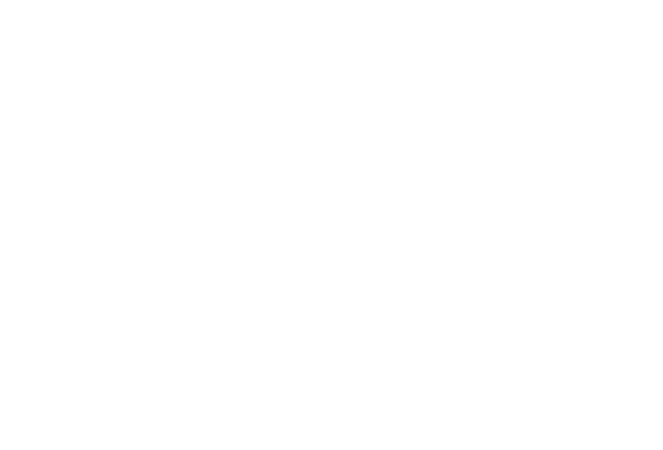
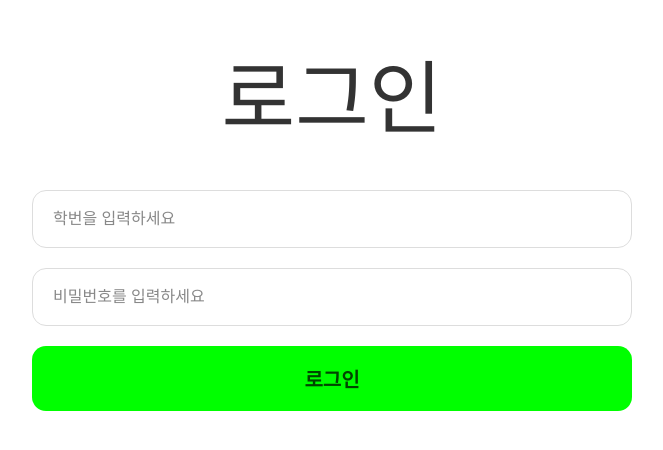
Before and after one commit to Ji-yoon1030/ToolsHomePage-FE, a React (Create React App) app: page /login in a window 1280 px wide. Before the commit this address had no page. Shown: the part 204-654 px from the top of the page, without its empty margins (308-971 px from the left). Built offline with nearby package versions, Linux system fonts and the light colour scheme.

Commit message:
fix, 로그인 api 수정

```diff
--- a/src/App.js
+++ b/src/App.js
@@ -4,6 +4,7 @@
 import MainPage from "./pages/main";
 import Navbar from "./component/Navbar";
 import SignUp from "./pages/signup";
+import Login from "./pages/login";
 import ProfilePage from "./pages/profile";
 import NotificationBoard from "./pages/notification";
 
@@ -18,7 +19,7 @@
       <Routes>
         <Route path="/" element={<MainPage />} />
         <Route path="/signup" element={<SignUp />} />
-        {/* <Route path="/login" element={<SignUp />} /> */}
+        <Route path="/login" element={<Login />} />
 
         {/* 아래는 예시용, 실제 페이지 컴포넌트가 있으면 교체 */}
 
--- a/src/Login.css
+++ /dev/null
@@ -1,58 +0,0 @@
-body {
-  margin: 0;
-  padding: 0;
-  font-family: 'Noto Sans KR', sans-serif;
-  background-color: #ffffff;
-}
-
-.login-wrapper {
-  height: 100vh;
-  display: flex;
-  flex-direction: column;
-  justify-content: center;
-  align-items: center;
-}
-
-.login-title {
-  font-size: 80px;
-  font-weight: 500;
-  color: #333333;
-  margin-bottom: 40px;
-}
-
-.login-box {
-  display: flex;
-  flex-direction: column;
-  gap: 20px;
-  width: 600px;
-  max-width: 90%;
-}
-
-.login-input {
-  height: 56px;
-  padding: 0 20px;
-  font-size: 16px;
-  border: 1px solid #ddd;
-  border-radius: 14px;
-  outline: none;
-}
-
-.login-input::placeholder {
-  color: #888888;
-}
-
-.login-button {
-  height: 65px;
-  background-color: #00ff00;
-  color: #004400;
-  font-size: 20px;
-  font-weight: bold;
-  border: none;
-  border-radius: 14px;
-  cursor: pointer;
-  transition: background-color 0.3s ease;
-}
-
-.login-button:hover {
-  background-color: #00e600;
-}
--- a/src/api/auth.js
+++ b/src/api/auth.js
@@ -2,7 +2,7 @@
 export async function sendEmailVerificationCode(email) {
   try {
     const response = await fetch(
-      `http://10.50.46.255:8080/tools/auth/email/verify?email=${encodeURIComponent(
+      `http://10.50.47.255:8080/tools/auth/email/verify?email=${encodeURIComponent(
         email
       )}`,
       {
@@ -29,7 +29,7 @@
 // 2. 회원가입 API (변경 없음)
 export async function signup({ studentId, name, email, password }) {
   const response = await fetch(
-    "http://10.50.46.255:8080/tools/members/signup",
+    "http://10.50.47.255:8080/tools/members/signup",
     {
       method: "POST",
       headers: {
@@ -50,7 +50,7 @@
 // 3. 인증번호 확인 API (변경 없음)
 export async function verifyEmailCode({ email, code }) {
   const response = await fetch(
-    "http://10.50.46.255:8080/tools/auth/email/confirm",
+    "http://10.50.47.255:8080/tools/auth/email/confirm",
     {
       method: "POST",
       headers: {
@@ -70,7 +70,7 @@
 
 // 로그인 API
 export async function login({ studentId, password }) {
-  const response = await fetch("http://10.50.46.255:8080/tools/login", {
+  const response = await fetch("http://10.50.46.222:8080/tools/auth/login", {
     method: "POST",
     headers: {
       "Content-Type": "application/json",
--- a/src/css/pages/login.css
+++ b/src/css/pages/login.css
@@ -0,0 +1,58 @@
+body {
+  margin: 0;
+  padding: 0;
+  font-family: "Noto Sans KR", sans-serif;
+  background-color: #ffffff;
+}
+
+.login-wrapper {
+  height: 100vh;
+  display: flex;
+  flex-direction: column;
+  justify-content: center;
+  align-items: center;
+}
+
+.login-title {
+  font-size: 80px;
+  font-weight: 500;
+  color: #333333;
+  margin-bottom: 40px;
+}
+
+.login-box {
+  display: flex;
+  flex-direction: column;
+  gap: 20px;
+  width: 600px;
+  max-width: 90%;
+}
+
+.login-input {
+  height: 56px;
+  padding: 0 20px;
+  font-size: 16px;
+  border: 1px solid #ddd;
+  border-radius: 14px;
+  outline: none;
+}
+
+.login-input::placeholder {
+  color: #888888;
+}
+
+.login-button {
+  height: 65px;
+  background-color: #00ff00;
+  color: #004400;
+  font-size: 20px;
+  font-weight: bold;
+  border: none;
+  border-radius: 14px;
+  cursor: pointer;
+  transition: background-color 0.3s ease;
+}
+
+.login-button:hover {
+  background-color: #00e600;
+}
--- a/src/pages/login.js
+++ b/src/pages/login.js
@@ -0,0 +1,77 @@
+import React, { useState } from "react";
+import "../css/pages/login.css";
+import { login } from "../api/auth";
+
+function Login() {
+  const [studentId, setStudentId] = useState("");
+  const [password, setPassword] = useState("");
+  const [loading, setLoading] = useState(false);
+
+  const handleLogin = async () => {
+    if (!studentId || !password) {
+      alert("학번과 비밀번호를 모두 입력하세요.");
+      return;
+    }
+
+    setLoading(true);
+    try {
+      const result = await login({ studentId, password });
+      alert("로그인 성공!");
+      //   console.log("서버 응답:", result);
+      // TODO: 로그인 성공 후 처리
+    } catch (error) {
+      // ⬇️ 변수명 일치 + 안전한 메시지 처리
+      const msg =
+        error instanceof Error
+          ? error.message
+          : typeof error === "string"
+          ? error
+          : "알 수 없는 오류가 발생했습니다.";
+      alert("로그인 실패: " + msg);
+      console.error(error);
+    } finally {
+      setLoading(false);
+    }
+    // try {
+    //   const result = await login({ studentId, password });
+    //   alert("로그인 성공!");
+    //   console.log("서버 응답:", result);
+
+    // } catch (error) {
+    //   alert("로그인 실패: " + err.message);
+    // } finally {
+    //   setLoading(false);
+    // }
+  };
+
+  return (
+    <div className="login-wrapper">
+      <h1 className="login-title">로그인</h1>
+      <div className="login-box">
+        <input
+          type="text"
+          placeholder="학번을 입력하세요"
+          className="login-input"
+          value={studentId}
+          onChange={(e) => setStudentId(e.target.value)}
+        />
+        <input
+          type="password"
+          placeholder="비밀번호를 입력하세요"
+          className="login-input"
+          value={password}
+          onChange={(e) => setPassword(e.target.value)}
+        />
+        <button
+          className="login-button"
+          onClick={handleLogin}
+          disabled={loading}
+        >
+          {loading ? "로그인 중..." : "로그인"}
+        </button>
+      </div>
+    </div>
+  );
+}
+
+export default Login;
```
Also changed, not shown: src/Login.js (deleted, +0 -96 lines).
